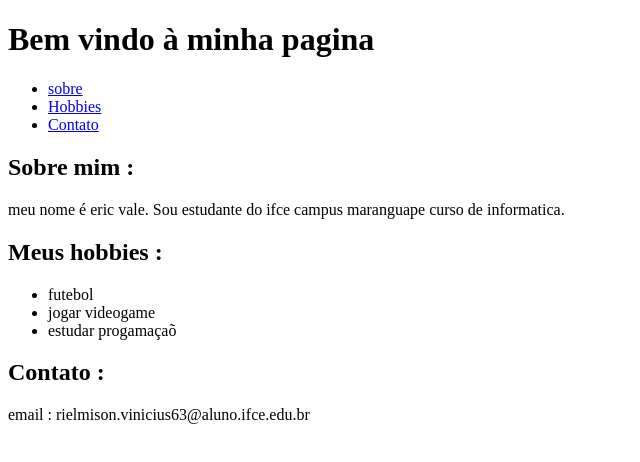
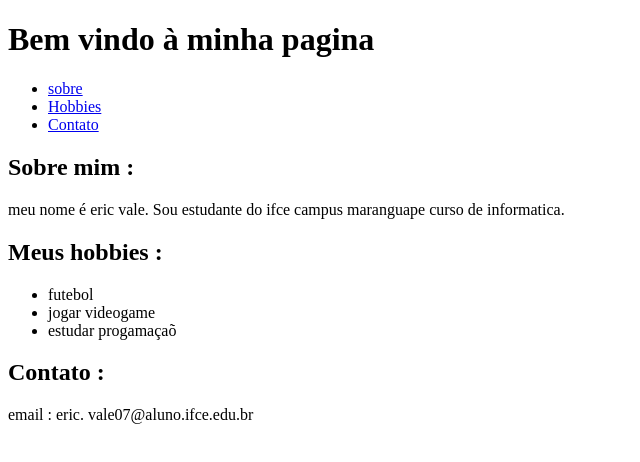
Before and after one commit to mdleric/projeto1-web, a plain HTML site: page index.html in a window 1280 px wide. Shown: the full height of the page, 0-640 px from the left. Drawn offline with Linux system fonts and the light colour scheme.

Commit message:
Update index.html

```diff
--- a/index.html
+++ b/index.html
@@ -40,7 +40,7 @@
         <footer>
             <section>
                   <h2 id="Contato">Contato : </h2>
-                 <p>email : rielmison.vinicius63@aluno.ifce.edu.br</p>
+                 <p>email : eric. vale07@aluno.ifce.edu.br</p>
 
             </section>
         </footer>
```
